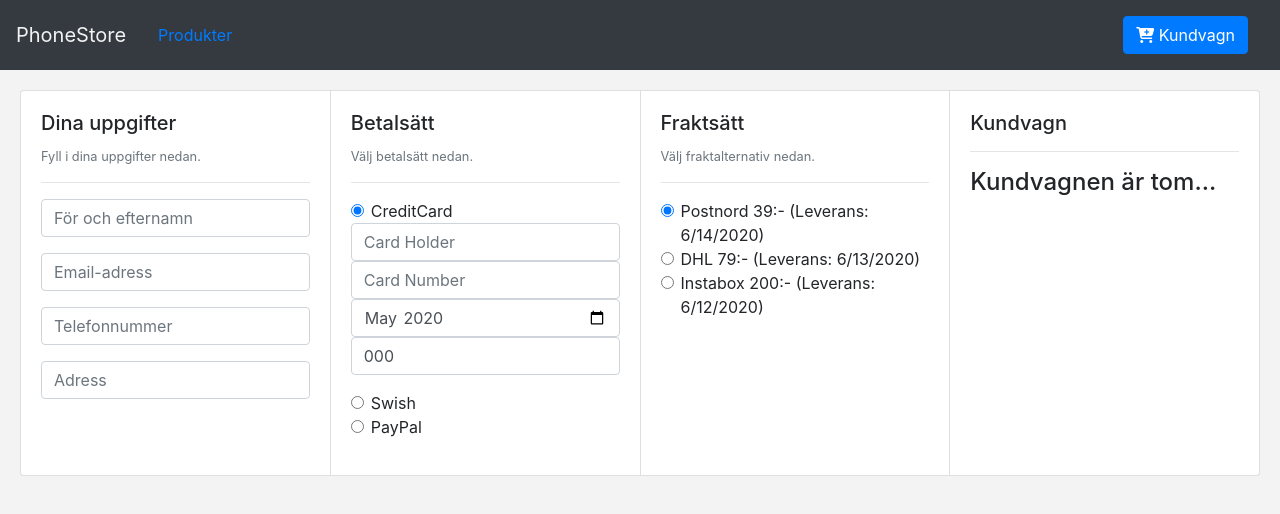
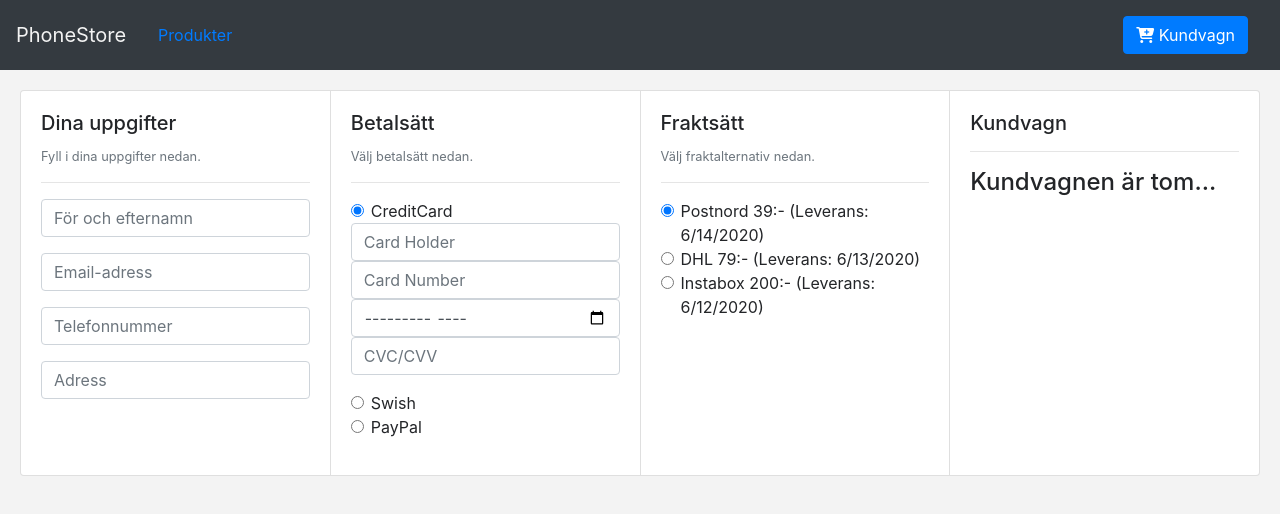
Before and after one commit to juliamattson/Grupp3-designsystem, a React (Create React App) app: page /cart in a window 1280 px wide. Shown: the top 514 px of the page. Built offline with nearby package versions, Linux system fonts and the light colour scheme.

Commit message:
validation fix

```diff
--- a/src/components/CreditCard.tsx
+++ b/src/components/CreditCard.tsx
@@ -1,47 +1,34 @@
-import React, {Component} from 'react';
+import React, { Component } from "react";
 import Form from "react-bootstrap/Form";
 
-
-export  class creditCard extends Component  {
-
-    handleChange=(  e: React.ChangeEvent<HTMLInputElement>)=> {
+export class creditCard extends Component {
+    handleChange = (e: React.ChangeEvent<HTMLInputElement>) => {
         const { name, value } = e.currentTarget;
-        this.setState({
-
+        this.setState(
+            {
                 ...this.state,
-             [ name]: value
-
-          }, ()=>{console.log(this.state)});
+                [name]: value,
+            },
+            () => {
+                console.log(this.state);
+            }
+        );
     };
     render() {
         return (
-        <Form.Group  >
+            <Form.Group>
+                <Form.Control required placeholder="Card Holder" type="text" />
                 <Form.Control
-         placeholder="Card Holder"
-         type="text"
-            />
-            <Form.Control
+                    required
                     placeholder="Card Number"
-          name='cardNumber'
+                    name="cardNumber"
                     onChange={this.handleChange}
                 />
-           <Form.Control
-         placeholder="Expires"
-         type="month"
-         defaultValue="2020-05"
-            />
-        <Form.Control
-         placeholder="CVC/CVV"
-         defaultValue="000"
-           />
-
+                <Form.Control required placeholder="Expires" type="month" />
+                <Form.Control required placeholder="CVC/CVV" />
             </Form.Group>
-        )
+        );
     }
 }
 
-
-
-
-
 export default creditCard;
--- a/src/components/PayPalForm.tsx
+++ b/src/components/PayPalForm.tsx
@@ -1,20 +1,12 @@
-import React from 'react';
+import React from "react";
 import Form from "react-bootstrap/Form";
 
-
-
-
 export default class PayPalForm extends React.Component {
-
-  render() {
-    return (
-
-    <Form.Group>
-    <Form.Control placeholder="Paypal Email" type="text" />
-    </Form.Group>
-
-    )
+    render() {
+        return (
+            <Form.Group>
+                <Form.Control required placeholder="Paypal Email" type="text" />
+            </Form.Group>
+        );
+    }
 }
-
-
-}
--- a/src/components/SwishForm.tsx
+++ b/src/components/SwishForm.tsx
@@ -1,20 +1,12 @@
-import React from 'react';
+import React from "react";
 import Form from "react-bootstrap/Form";
 
-
-
-
 export default class SwishForm extends React.Component {
-
-  render() {
-    return (
-
-    <Form.Group>
-    <Form.Control placeholder="Telefon" type="text" />
-    </Form.Group>
-
-    )
+    render() {
+        return (
+            <Form.Group>
+                <Form.Control required placeholder="Telefon" type="text" />
+            </Form.Group>
+        );
+    }
 }
-
-
-}
```
Lines whose indentation alone changed are shown as unchanged.
